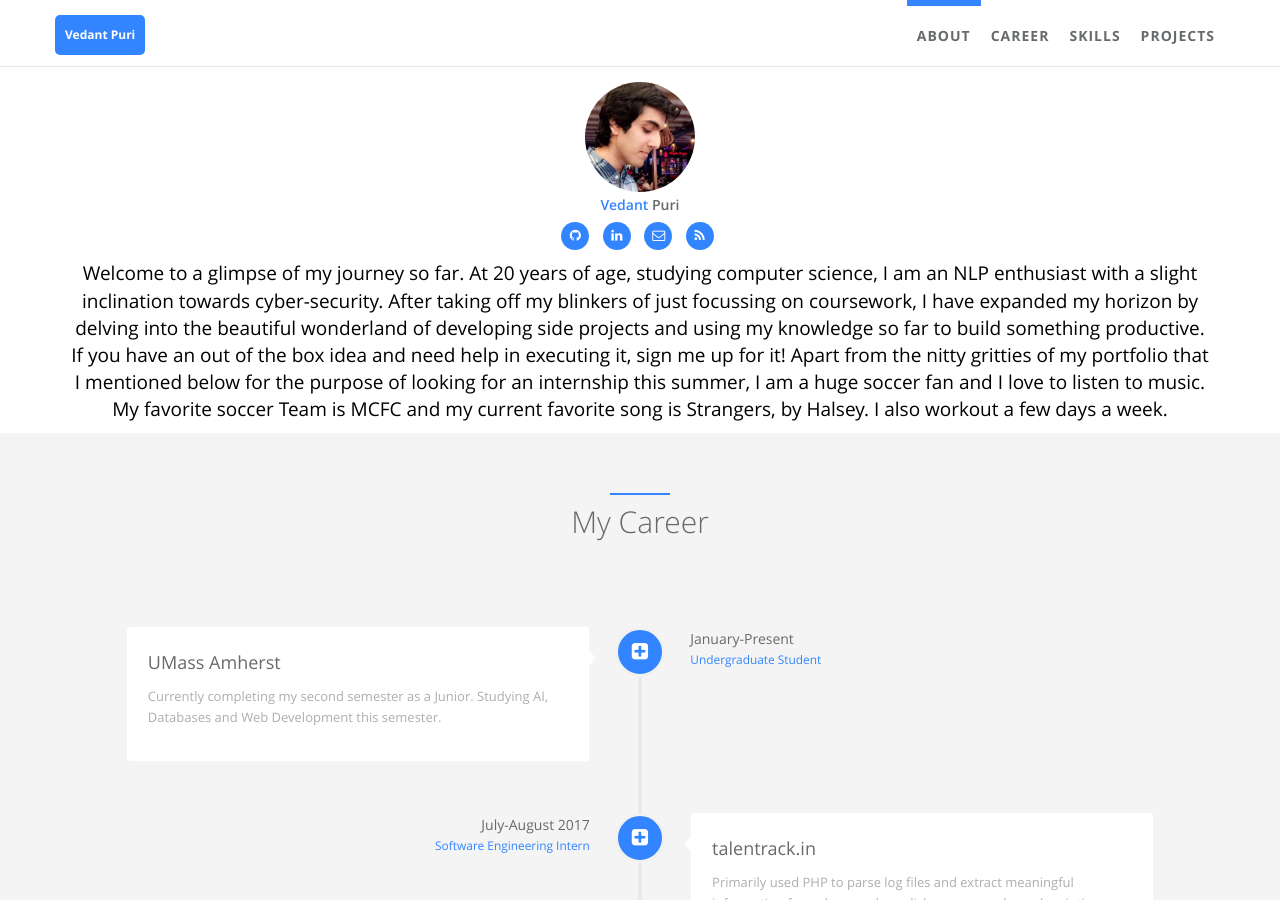
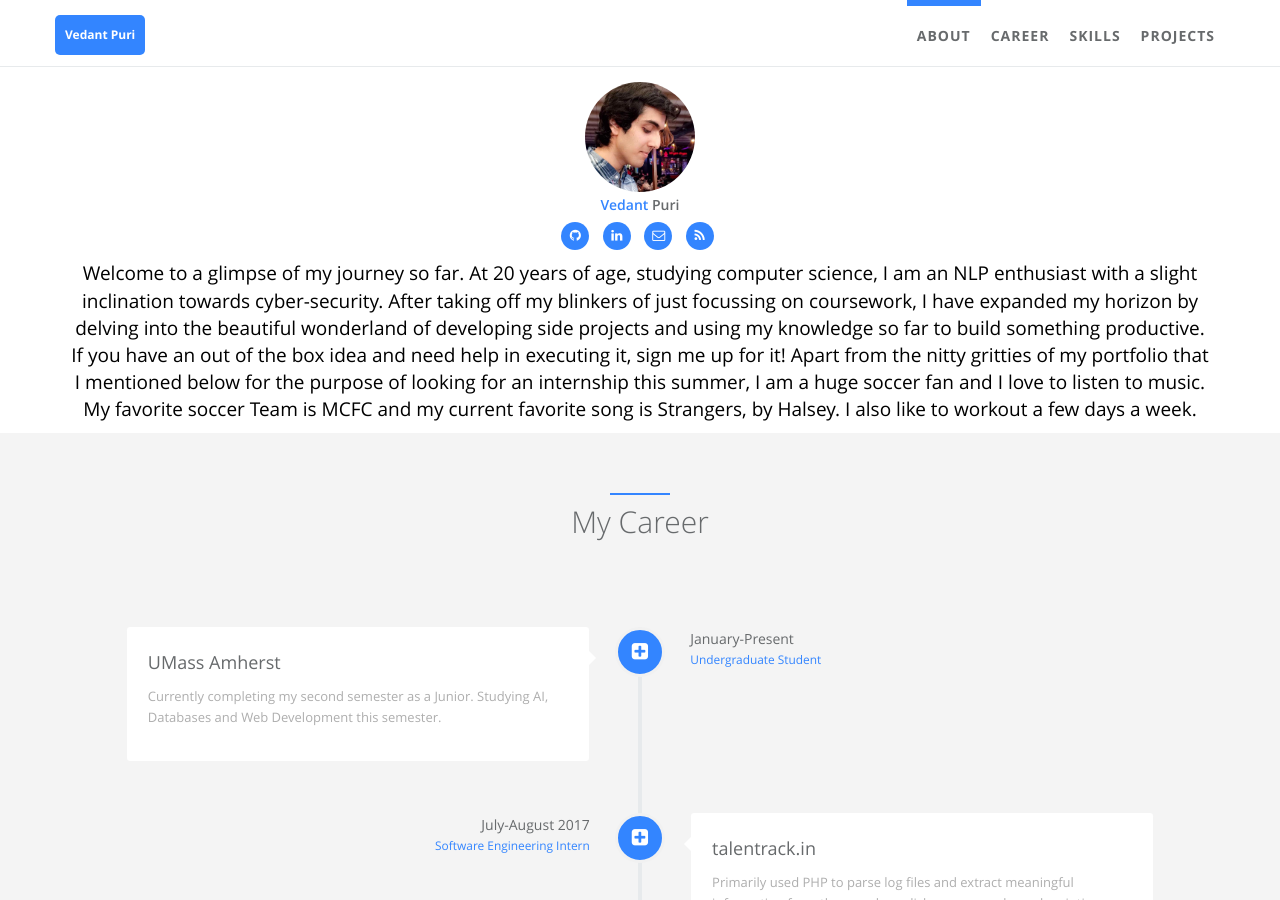
Before and after one commit to vedantpuri/vedantpuri.github.io, a Jekyll site: the page built from index.html, in a window 1280 px wide and 900 px high, scrolled down 533 px. Built offline with Jekyll 4.4.1, drawn with Linux system fonts in a browser that asks for light colours.

Commit message:
Update about

```diff
--- a/_config.yml
+++ b/_config.yml
@@ -29,7 +29,7 @@
   skill_icon2:
     - name: icon-music
     - name: icon-music
-  desc: Welcome to a glimpse of my journey so far. At 20 years of age, studying computer science, I am an NLP enthusiast with a slight inclination towards cyber-security. After taking off my blinkers of just focussing on coursework, I have expanded my horizon by delving into the beautiful wonderland of developing side projects and using my knowledge so far to build something productive. If you have an out of the box idea and need help in executing it, sign me up for it! Apart from the nitty gritties of my portfolio that I mentioned below for the purpose of looking for an internship this summer, I am a huge soccer fan and I love to listen to music. My favorite soccer Team is MCFC and my current favorite song is Strangers, by Halsey. I also workout a few days a week. # Describe yourself.
+  desc: Welcome to a glimpse of my journey so far. At 20 years of age, studying computer science, I am an NLP enthusiast with a slight inclination towards cyber-security. After taking off my blinkers of just focussing on coursework, I have expanded my horizon by delving into the beautiful wonderland of developing side projects and using my knowledge so far to build something productive. If you have an out of the box idea and need help in executing it, sign me up for it! Apart from the nitty gritties of my portfolio that I mentioned below for the purpose of looking for an internship this summer, I am a huge soccer fan and I love to listen to music. My favorite soccer Team is MCFC and my current favorite song is Strangers, by Halsey. I also like to workout a few days a week. # Describe yourself.
 
 # comment
 disqus:  # if you wanna comment feature, go to https://disqus.com/ to get your configuration; if not, comment following two lines.
```
